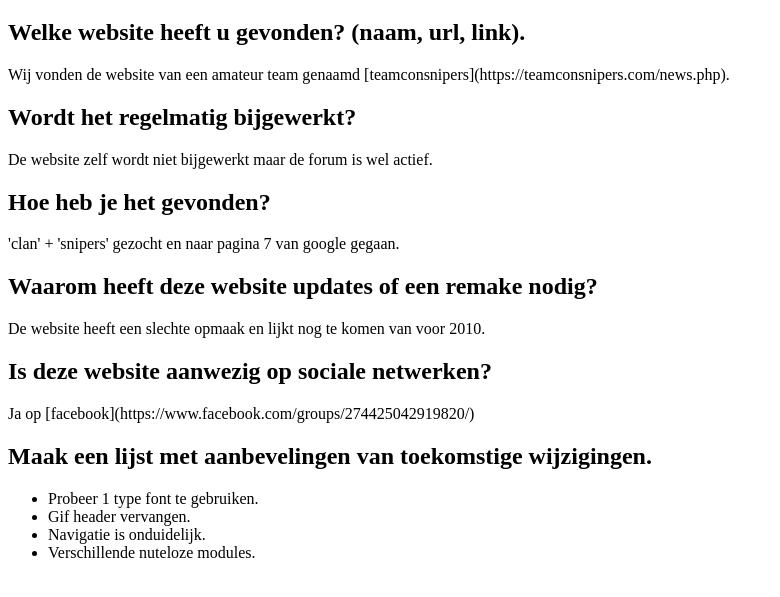
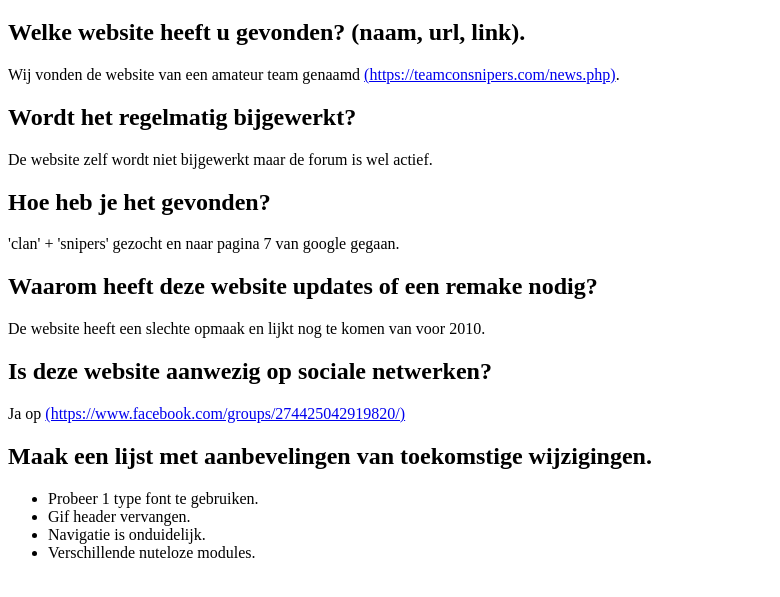
Before and after one commit to christiannobile/markdown-warmup-html, a plain HTML site: page index.html in a window 1280 px wide. Shown: the part 61-658 px from the top of the page, without its empty margins (0-780 px from the left). Drawn offline with Linux system fonts and the light colour scheme.

Commit message:
added title + html links

```diff
--- a/index.html
+++ b/index.html
@@ -2,13 +2,13 @@
 <html lang="en" dir="ltr">
   <head>
     <meta charset="utf-8">
-    <title></title>
+    <title>markdown-warm-up</title>
   </head>
   <body>
     <h1>markdown-warm-up</h1>
 
     <h2>Welke website heeft u gevonden? (naam, url, link).</h2>
-    <p>Wij vonden de website van een amateur team genaamd [teamconsnipers](https://teamconsnipers.com/news.php).</p>
+    <p>Wij vonden de website van een amateur team genaamd <a href=(https://teamconsnipers.com/news.php)>(https://teamconsnipers.com/news.php)</a>.</p>
 
     <h2>Wordt het regelmatig bijgewerkt?</h2>
     <p>De website zelf wordt niet bijgewerkt maar de forum is wel actief.</p>
@@ -20,13 +20,14 @@
     <p>De website heeft een slechte opmaak en lijkt nog te komen van voor 2010.</p>
 
     <h2>Is deze website aanwezig op sociale netwerken?</h2>
-    <p>Ja op [facebook](https://www.facebook.com/groups/274425042919820/)</p>
+    <p>Ja op <a href=(https://www.facebook.com/groups/274425042919820/>(https://www.facebook.com/groups/274425042919820/)</a></p>
 
     <h2>  Maak een lijst met aanbevelingen van toekomstige wijzigingen.</h2>
-      <ul><li>Probeer 1 type font te gebruiken.</li>
-          <li>Gif header vervangen.</li>
-          <li>Navigatie is onduidelijk.</li>
-          <li>Verschillende nuteloze modules.</li>
-      </ul>
+    <ul>
+      <li>Probeer 1 type font te gebruiken.</li>
+      <li>Gif header vervangen.</li>
+      <li>Navigatie is onduidelijk.</li>
+      <li>Verschillende nuteloze modules.</li>
+    </ul>
   </body>
 </html>
```
